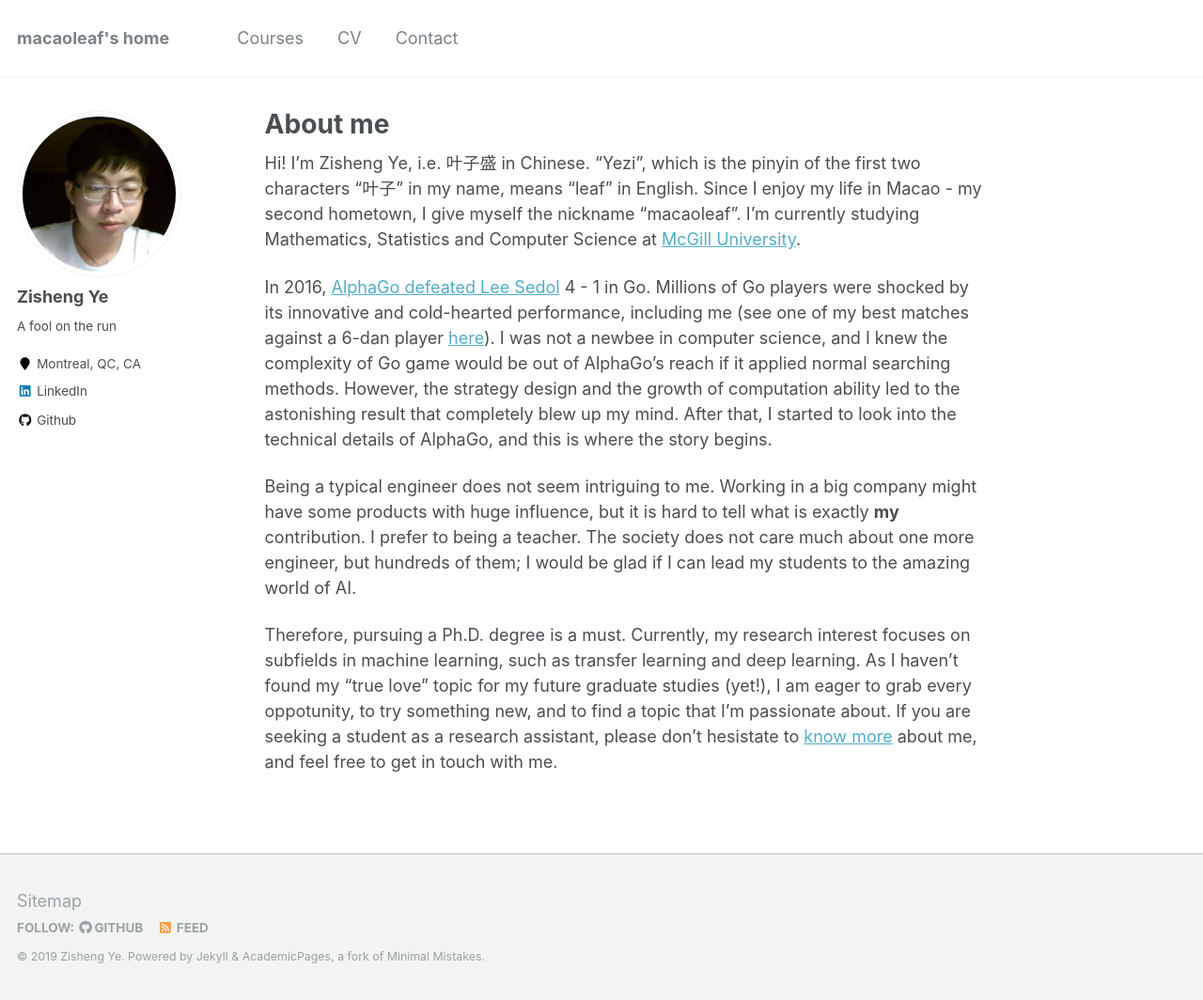
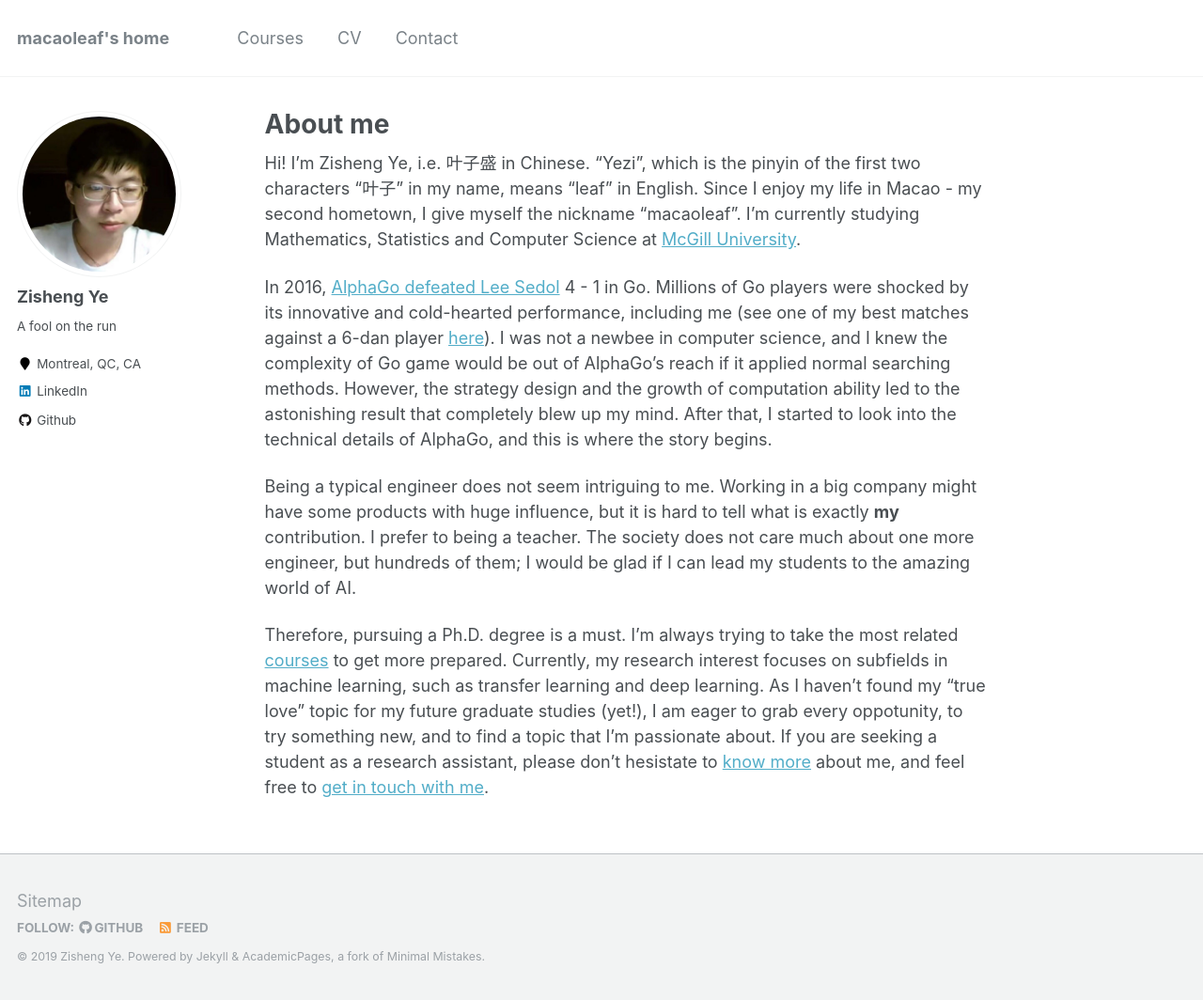
Before and after one commit to macaoleaf/macaoleaf.github.io, a Jekyll site: the page built from _pages/about.md, in a window 1280 px wide and 1064 px high. Shown: the whole window at 94% size. Built offline with Jekyll 4.4.1, drawn with Linux system fonts in a browser that asks for light colours.

Commit message:
add more links

```diff
--- a/_pages/about.md
+++ b/_pages/about.md
@@ -14,4 +14,4 @@ In 2016, [AlphaGo defeated Lee Sedol](https://en.wikipedia.org/wiki/AlphaGo_vers
 
 Being a typical engineer does not seem intriguing to me. Working in a big company might have some products with huge influence, but it is hard to tell what is exactly **my** contribution. I prefer to being a teacher. The society does not care much about one more engineer, but hundreds of them; I would be glad if I can lead my students to the amazing world of AI.
 
-Therefore, pursuing a Ph.D. degree is a must. Currently, my research interest focuses on subfields in machine learning, such as transfer learning and deep learning. As I haven't found my "true love" topic for my future graduate studies (yet!), I am eager to grab every oppotunity, to try something new, and to find a topic that I'm passionate about. If you are seeking a student as a research assistant, please don't hesistate to [know more](https://macaoleaf.github.io/cv/) about me, and feel free to get in touch with me.
+Therefore, pursuing a Ph.D. degree is a must. I'm always trying to take the most related [courses](https://macaoleaf.github.io/courses/) to get more prepared. Currently, my research interest focuses on subfields in machine learning, such as transfer learning and deep learning. As I haven't found my "true love" topic for my future graduate studies (yet!), I am eager to grab every oppotunity, to try something new, and to find a topic that I'm passionate about. If you are seeking a student as a research assistant, please don't hesistate to [know more](https://macaoleaf.github.io/cv/) about me, and feel free to [get in touch with me](https://macaoleaf.github.io/contact/).
```
